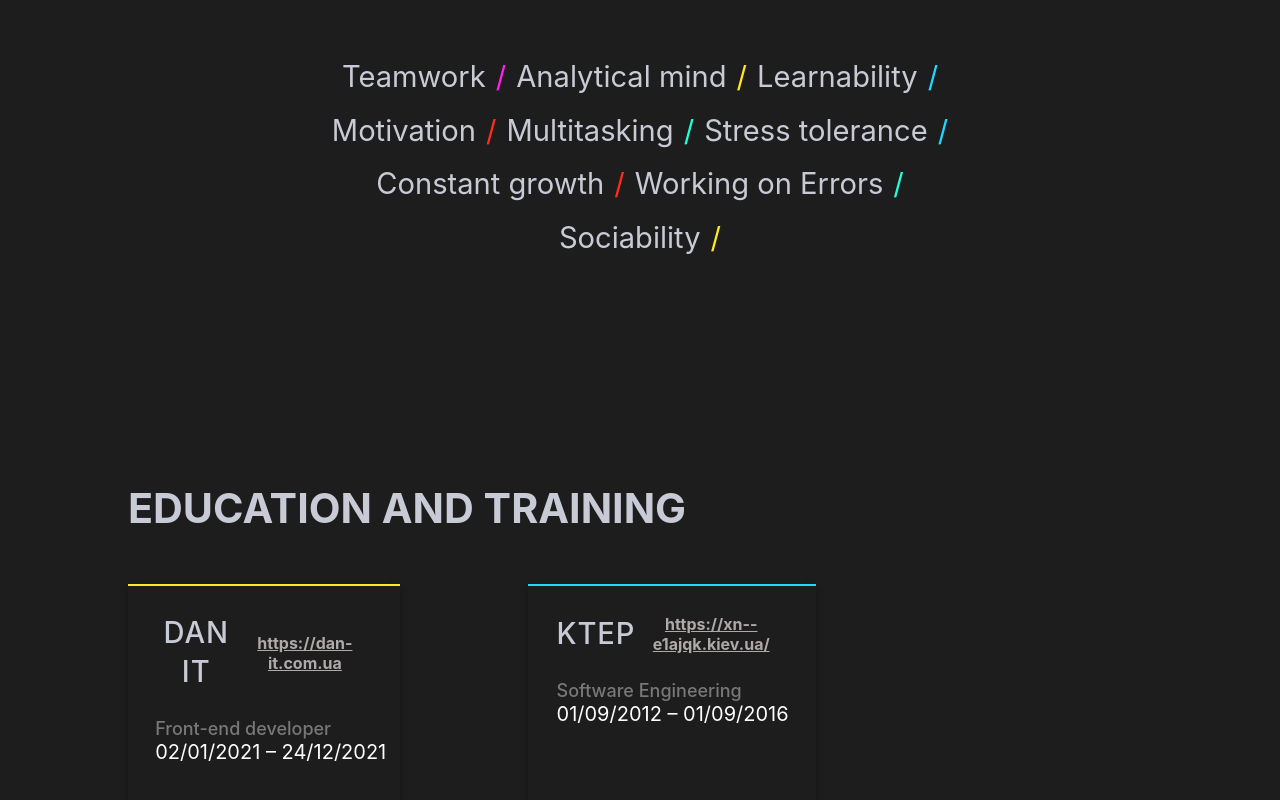
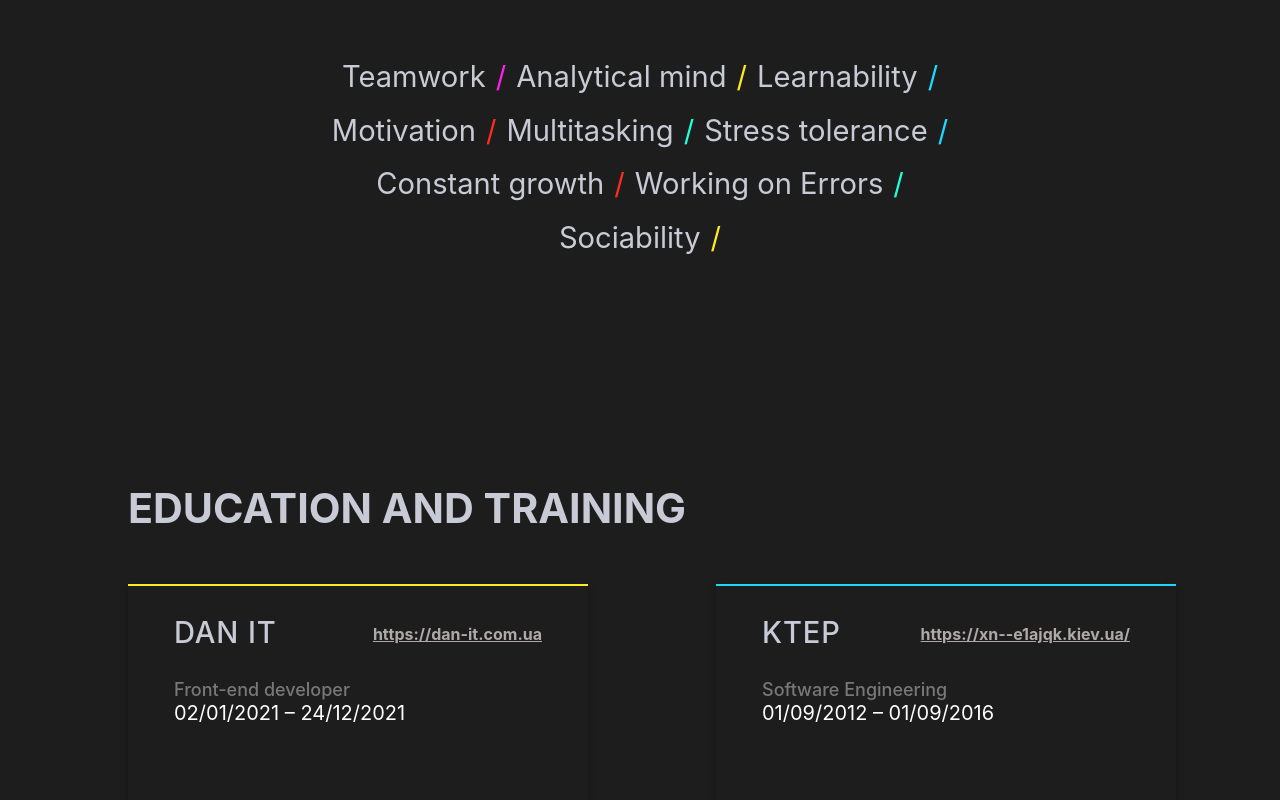
Before and after one commit to nikolasdelunko/YV, a React (Create React App) app: page /about in a window 1280 px wide. Shown: the part 306-1106 px from the top of the page. Built offline with nearby package versions, Linux system fonts and the light colour scheme; data requests are answered from the project's data file.

Commit message:
need adaptive

```diff
--- a/src/components/About/Style.js
+++ b/src/components/About/Style.js
@@ -48,7 +48,7 @@ export const useStyles = makeStyles(theme => ({
         justifyContent: 'center',
     },
     mainCard: {
-        maxWidth: '460px',
+        width: '460px',
         height: '238px',
         left: '100px',
         top: '850px',
```
